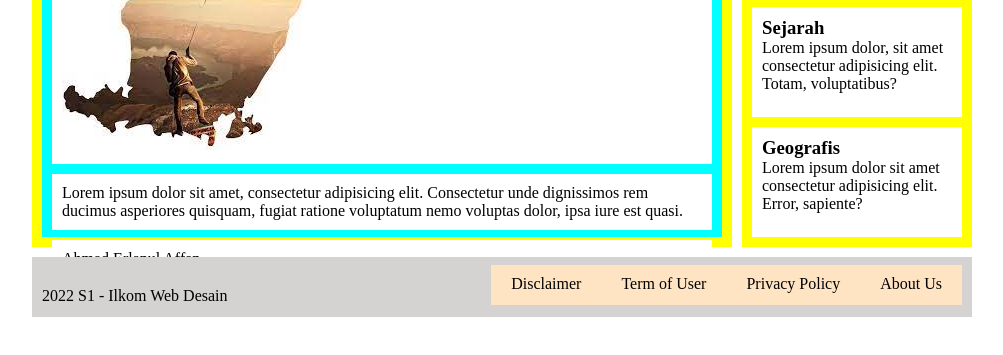
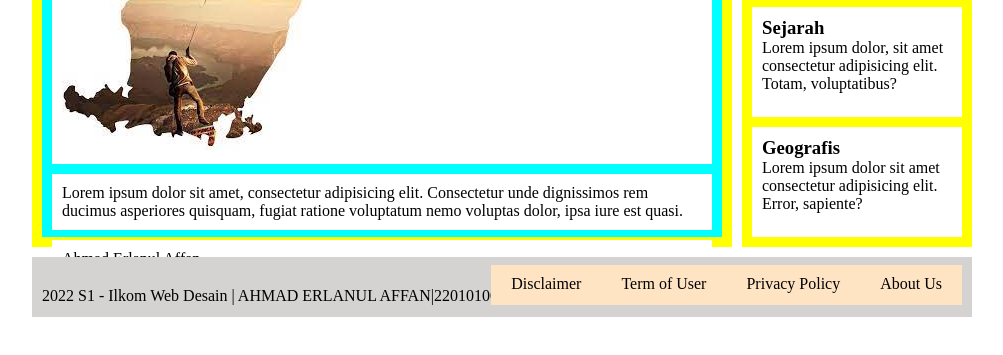
Before and after one commit to affan07-ae/tugas-web-design, a plain HTML site: page index.html in a window 1280 px wide. Shown: the part 303-658 px from the top of the page, without its empty margins (138-1141 px from the left). Drawn offline with Linux system fonts and the light colour scheme.

Commit message:
Update index.html

```diff
--- a/index.html
+++ b/index.html
@@ -196,7 +196,7 @@
         <!-- footer pembuka -->
         <footer>
             <div>
-                <p> 2022 S1 - Ilkom Web Desain</p>
+                <p> 2022 S1 - Ilkom Web Desain | AHMAD ERLANUL AFFAN|2201010092</p>
                 <nav>
                     <ul>
                         <li><a href="disclaimer.html">Disclaimer</a></li>
```
